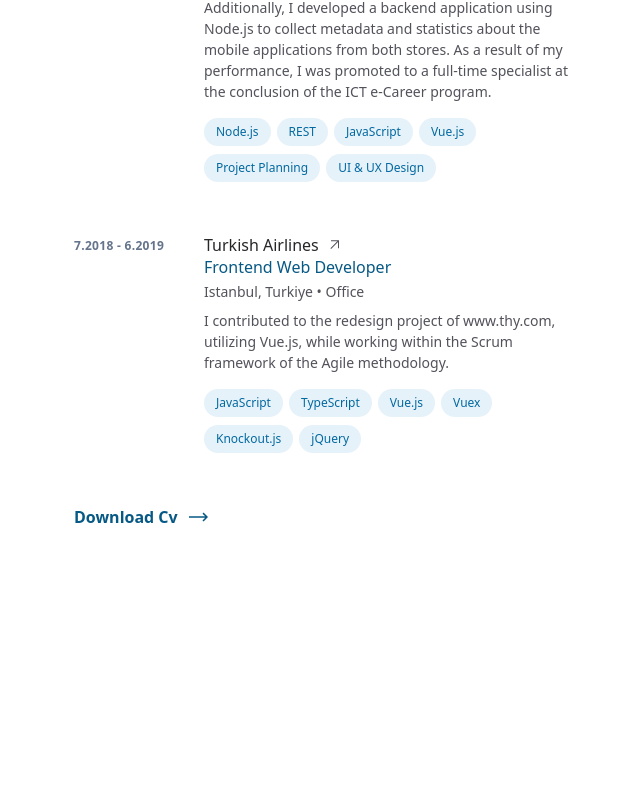
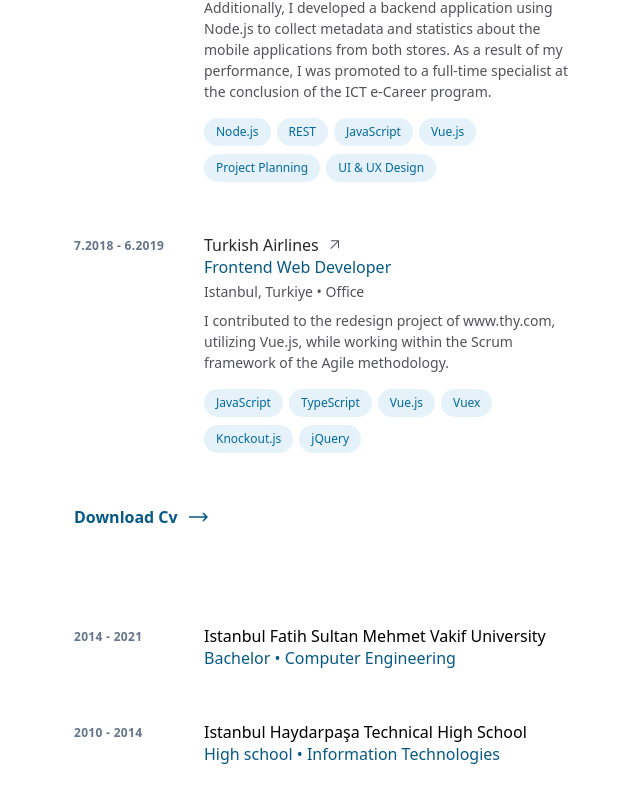
Before and after one commit to bedirhanyildirim/bedirhan.design, a Next.js app: page / in a window 1280 px wide. Shown: the part 928-1731 px from the top of the page, without its empty margins (574-1214 px from the left). Before the commit the page ends 1625 px from the top, so only its background shows below. Built offline with nearby package versions, Linux system fonts and the light colour scheme.

Commit message:
feat: list educations

```diff
--- a/public/data.json
+++ b/public/data.json
@@ -52,5 +52,25 @@
       "end_date": "6.2019",
       "website": "https://www.turkishairlines.com/"
     }
+  ],
+  "education": [
+    {
+      "id": 0,
+      "school": "Fatih Sultan Mehmet Vakif University",
+      "field": "Computer Engineering",
+      "degree": "Bachelor",
+      "start_year": "2014",
+      "end_year": "2021",
+      "location": "Istanbul"
+    },
+    {
+      "id": 1,
+      "school": "Haydarpaşa Technical High School",
+      "field": "Information Technologies",
+      "degree": "High school",
+      "start_year": "2010",
+      "end_year": "2014",
+      "location": "Istanbul"
+    }
   ]
 }
--- a/src/app/page.js
+++ b/src/app/page.js
@@ -5,10 +5,13 @@
 import LinkedInLogo from 'public/linkedin.svg'
 import ArrowRight from 'public/arrowRight.svg'
 import CompanyCard from '@/components/companyCard'
-import { experiences } from 'public/data.json'
+import EducationCard from '@/components/educationCard'
+import { experiences, education } from 'public/data.json'
 
 export default function Home() {
-  let data = [...experiences]
+  let experiencesData = [...experiences]
+  let educationData = [...education]
+
   return (
     <main className="content">
       <div className="lg:flex lg:justify-between lg:gap-4">
@@ -49,14 +52,25 @@
         </header>
         <content className="pt-24 lg:w-1/2 lg:py-24">
           <section id="experiences">
-            {data.map(exp => {
-              return (
-                <CompanyCard experience={exp} key={exp.id}></CompanyCard>
-              )
-            })}
+            {
+              experiencesData.map(exp => {
+                return (
+                  <CompanyCard experience={exp} key={exp.id}></CompanyCard>
+                )
+              })
+            }
             <Link href="/" className="inline-flex items-center font-medium leading-tight font-semibold text-sky-800 hover:text-sky-600 transition">
               Download Cv <ArrowRight className="w-6 h-6 ml-2 fill-sky-800" />
             </Link>
+          </section>
+          <section id="education" className="my-24">
+            {
+              educationData.map(education => {
+                return (
+                  <EducationCard education={education}></EducationCard>
+                )
+              })
+            }
           </section>
           <br/>
           <br/>
--- /dev/null
+++ b/src/components/educationCard.js
@@ -0,0 +1,25 @@
+import Link from "next/link";
+
+export default function EducationCard({ education }) {
+  return (
+    <div className="mb-12 transition">
+      <div className="relative grid pb-1 transition-all sm:grid-cols-8 sm:gap-8 md:gap-4 lg:hover:!opacity-100">
+        <header className="z-10 mb-2 mt-1 text-xs font-semibold uppercase tracking-wide text-slate-500 sm:col-span-2 whitespace-nowrap">
+          {education.start_year} - {education.end_year}
+        </header>
+        <div className="z-10 sm:col-span-6">
+          <h3 className="font-medium leading-snug">
+            <div>
+              <span>{education.location} {education.school}</span>
+            </div>
+            <div>
+              <div className="text-sky-800">
+                {education.degree} • {education.field}
+              </div>
+            </div>
+          </h3>
+        </div>
+      </div>
+    </div>
+  )
+}
```
